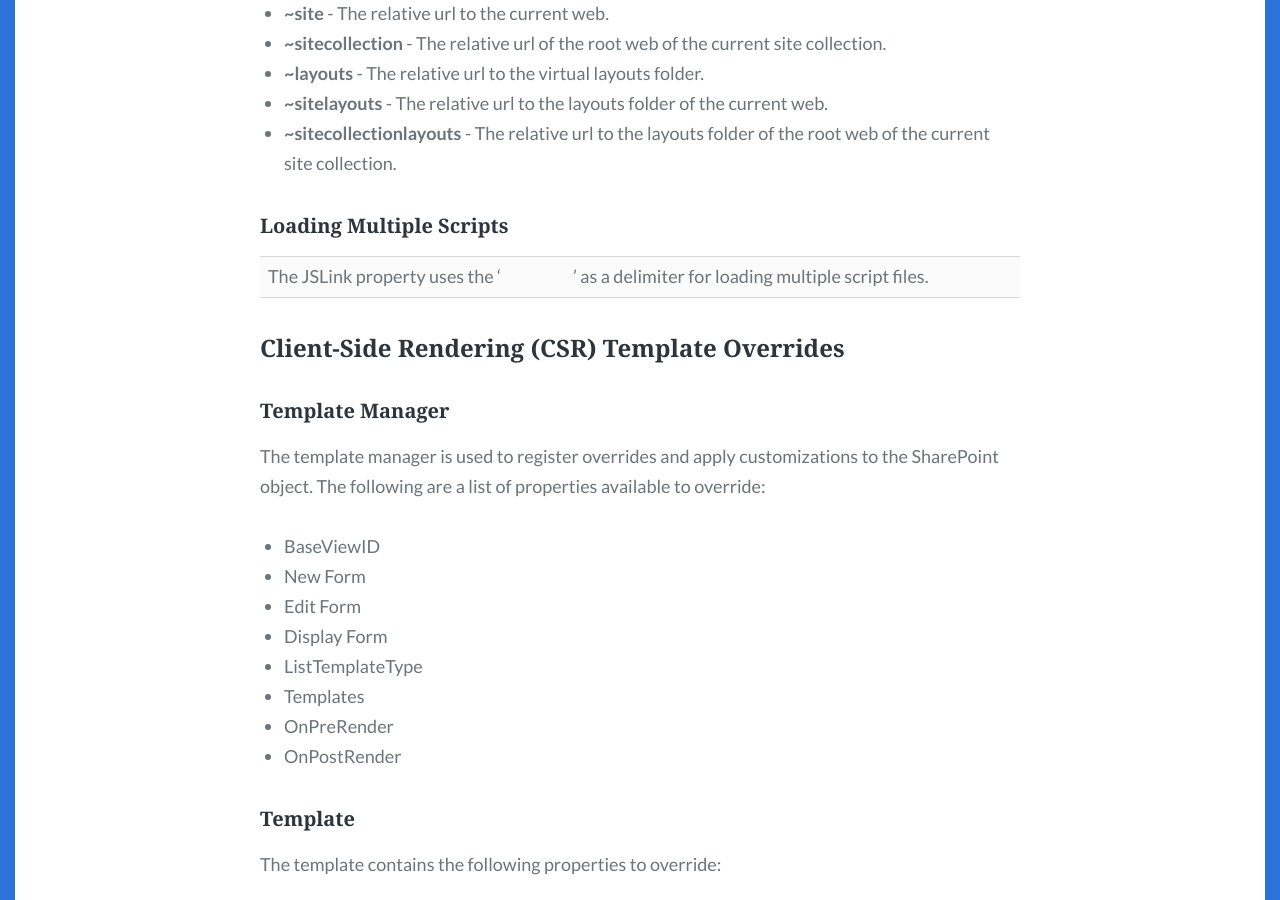
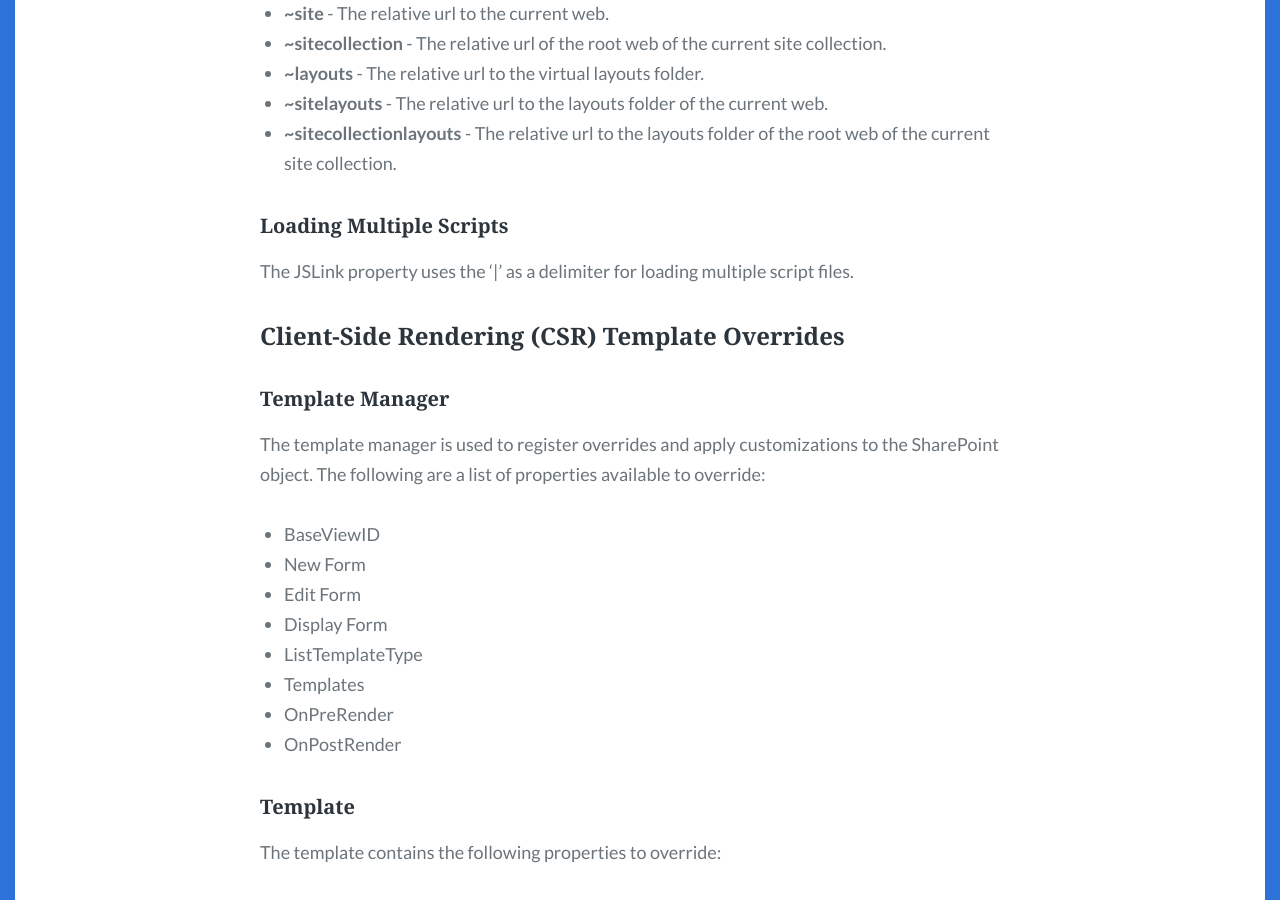
Before and after one commit to gunjandatta/blog, a Jekyll site: the page built from _posts/2017/2017-01-22-js-links.md, in a window 1280 px wide and 900 px high, scrolled down 1741 px. Built offline with Jekyll 4.4.1, drawn with Linux system fonts in a browser that asks for light colours; some web fonts are replaced.

```diff
--- a/_posts/2017/2017-01-22-js-links.md
+++ b/_posts/2017/2017-01-22-js-links.md
@@ -56,7 +56,7 @@ The JSLink property MUST be a relative url or use a wildcard. For example, "http
 
 #### Loading Multiple Scripts
 
-The JSLink property uses the '|' as a delimiter for loading multiple script files.
+The JSLink property uses the '\|' as a delimiter for loading multiple script files.
 
 ### Client-Side Rendering (CSR) Template Overrides
 
```
